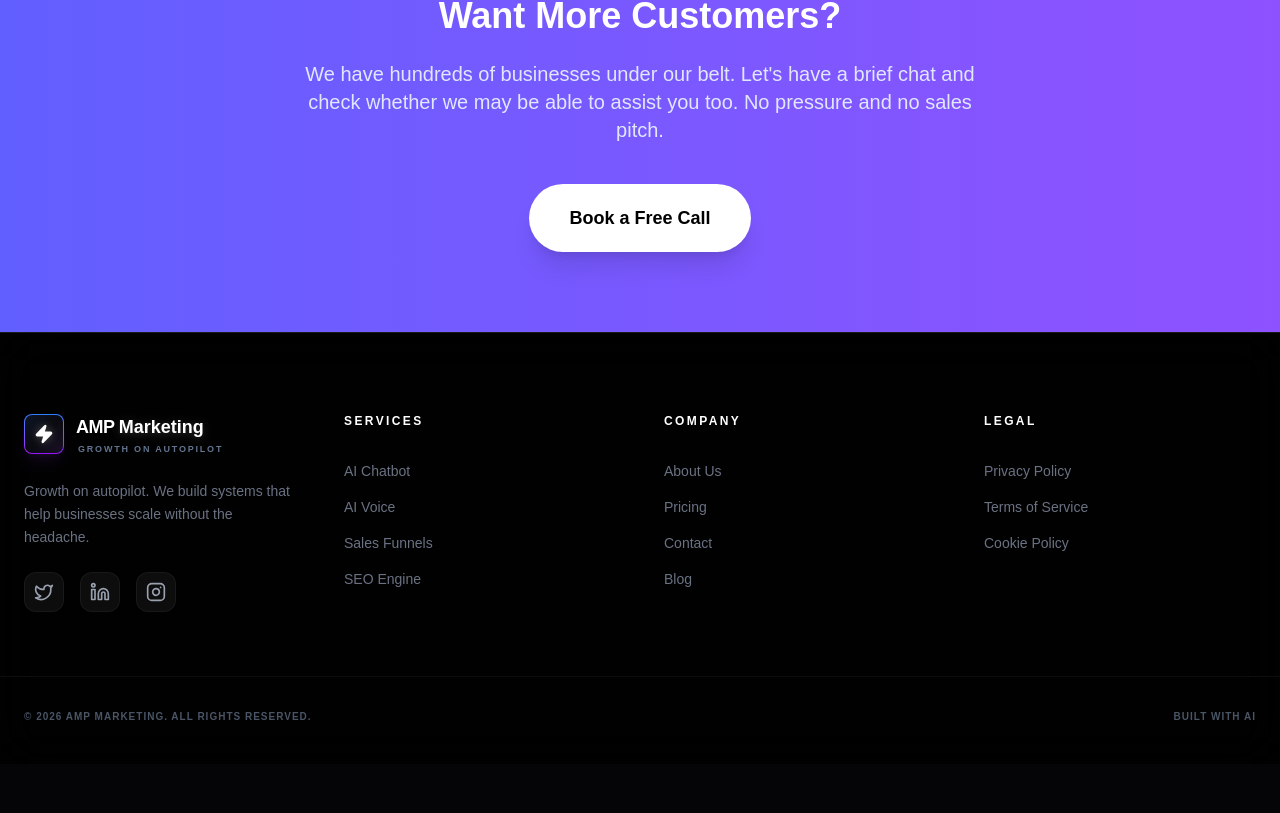
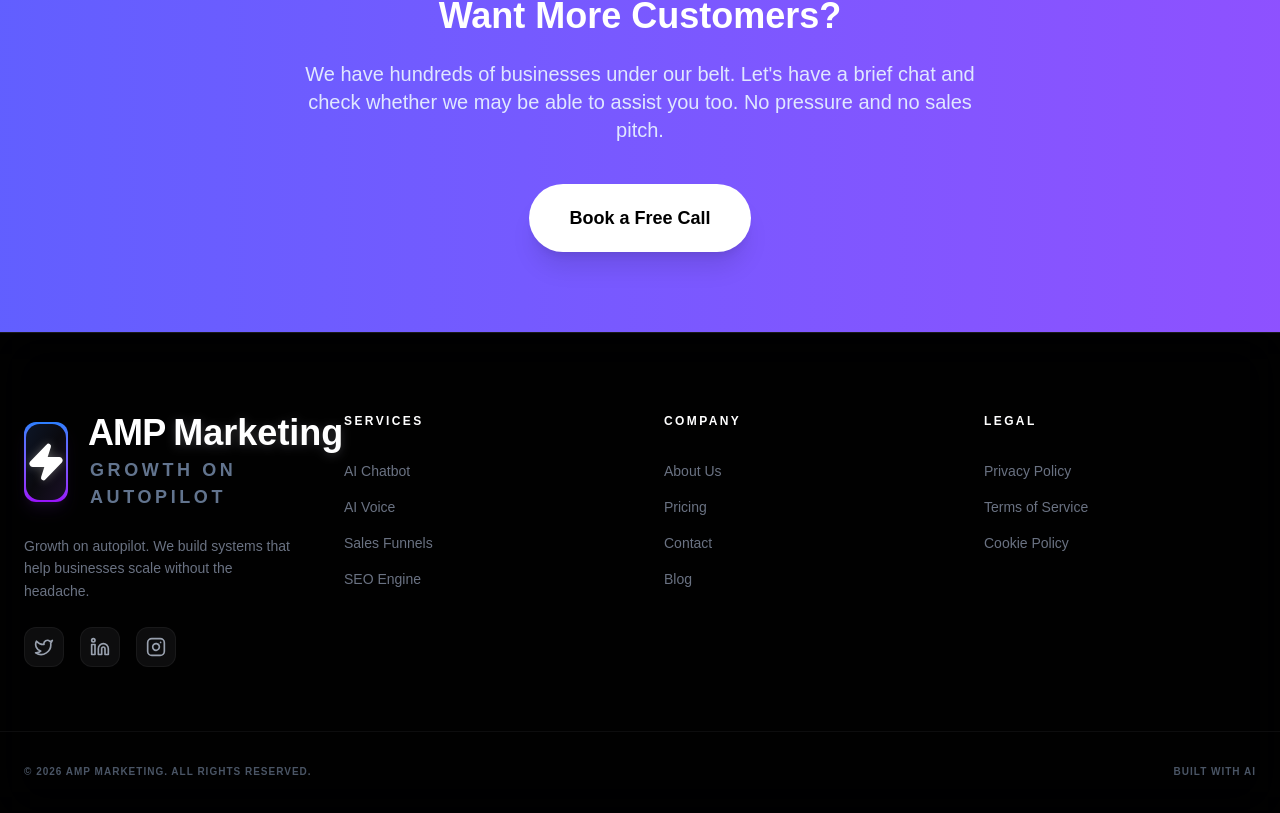
Before and after one commit to jdgafx/melodic-flow-enhanced-ux, a Next.js app: page / in a window 1280 px wide. Shown: the part 4312-5125 px from the top of the page. Before the commit the page ends 5076 px from the top, so only its background shows below. Built offline with nearby package versions, Linux system fonts and the light colour scheme.

Commit message:
Double footer logo size (2x): icon, text, tagline scaled proportionally with same contrast

```diff
--- a/src/components/Footer.tsx
+++ b/src/components/Footer.tsx
@@ -9,20 +9,20 @@ const Footer: React.FC = () => {
             <div className="col-span-1 md:col-span-1">
 
                  {/* Footer Logo */}
-                 <Link href="/" className="flex items-center gap-3 cursor-pointer group select-none mb-6">
-                    <div className="relative w-10 h-10 rounded-lg bg-gradient-to-b from-blue-500 to-purple-600 p-[1px] shadow-lg shadow-purple-500/10">
-                    <div className="w-full h-full bg-[#0a0a0f] rounded-[7px] flex items-center justify-center relative overflow-hidden">
+                 <Link href="/" className="flex items-center gap-5 cursor-pointer group select-none mb-6">
+                    <div className="relative w-20 h-20 rounded-xl bg-gradient-to-b from-blue-500 to-purple-600 p-[2px] shadow-lg shadow-purple-500/10">
+                    <div className="w-full h-full bg-[#0a0a0f] rounded-[14px] flex items-center justify-center relative overflow-hidden">
                         <div className="absolute inset-0 bg-gradient-to-br from-blue-500/20 via-transparent to-purple-500/20 opacity-50"></div>
-                        <Zap className="w-5 h-5 text-white fill-white" style={{ filter: 'drop-shadow(0 0 5px rgba(255, 255, 255, 0.3))' }} />
+                        <Zap className="w-10 h-10 text-white fill-white" style={{ filter: 'drop-shadow(0 0 5px rgba(255, 255, 255, 0.3))' }} />
                     </div>
                     </div>
 
                     <div className="flex flex-col justify-center">
-                    <div className="flex items-baseline leading-none mb-0.5">
-                        <span className="text-lg font-bold text-white tracking-tight mr-1">AMP</span>
-                        <span className="text-lg font-black text-white drop-shadow-[0_2px_5px_rgba(255,255,255,0.2)]">Marketing</span>
+                    <div className="flex items-baseline leading-none mb-1">
+                        <span className="text-4xl font-bold text-white tracking-tight mr-2">AMP</span>
+                        <span className="text-4xl font-black text-white drop-shadow-[0_2px_5px_rgba(255,255,255,0.2)]">Marketing</span>
                     </div>
-                    <span className="text-[9px] font-extrabold text-slate-500 tracking-[0.2em] uppercase pl-0.5">Growth on Autopilot</span>
+                    <span className="text-[18px] font-extrabold text-slate-500 tracking-[0.2em] uppercase pl-0.5">Growth on Autopilot</span>
                     </div>
                  </Link>
 
```
